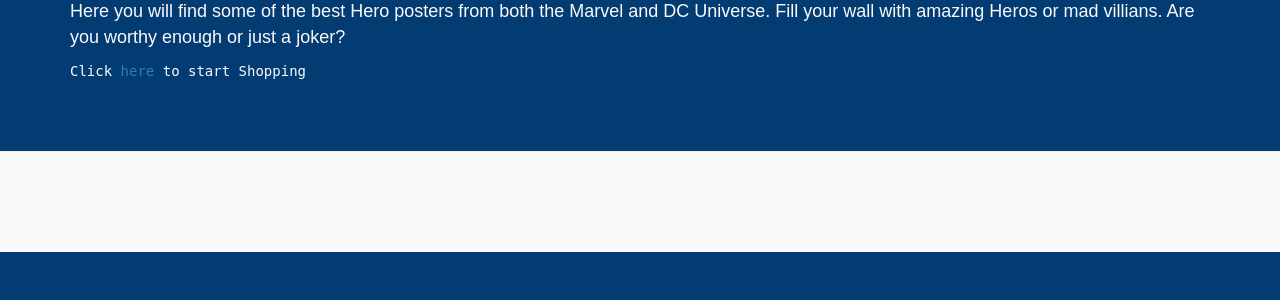
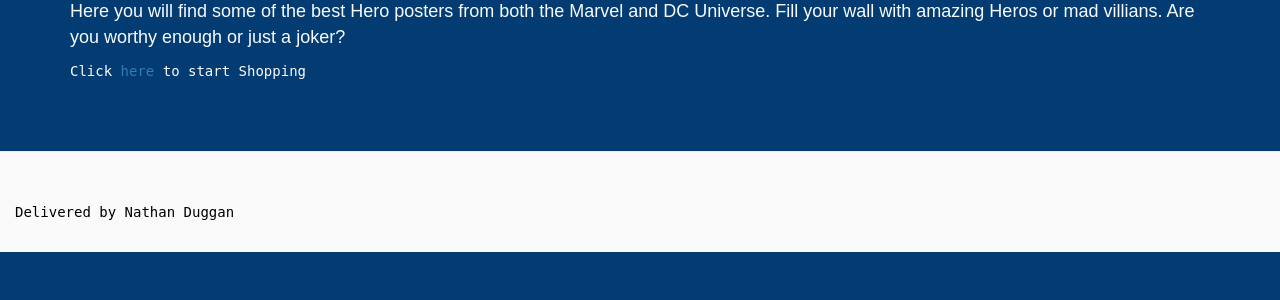
Before and after one commit to Nathanduggan/posters, a Django app: page /accounts/index/ in a window 1280 px wide. Shown: the part 203-503 px from the top of the page. Run offline with Django 3.2, Linux system fonts and the light colour scheme; some libraries are stand-ins or nearby versions.

Commit message:
Updated Procfile

```diff
--- a/posters/settings.py
+++ b/posters/settings.py
@@ -28,7 +28,7 @@ SECRET_KEY = os.environ.get('SECRET_KEY')
 # SECURITY WARNING: don't run with debug turned on in production!
 DEBUG = True
 
-ALLOWED_HOSTS = ['0a87fe7fa9aa43f2a750b77f1357eb1e.vfs.cloud9.us-east-1.amazonaws.com', 'localhost', 'posters-solution-code.herokuapp.com', 'posters-app.herokuapp.com',]
+ALLOWED_HOSTS = ['0a87fe7fa9aa43f2a750b77f1357eb1e.vfs.cloud9.us-east-1.amazonaws.com', 'localhost', 'posters-solution-code.herokuapp.com', 'posters-app.herokuapp.com', 'https://posters-app.herokuapp.com/admin/login/']
 
 
 AUTHENTICATION_BACKENDS = [ 'django.contrib.auth.backends.ModelBackend', 'accounts.backends.CaseInsensitiveAuth']
--- a/static/css/custom.css
+++ b/static/css/custom.css
@@ -175,3 +175,7 @@ button {
   p {
       color: #fafafa;
   }
+
+  .footer {
+      color: #000;
+  }
--- a/templates/base.html
+++ b/templates/base.html
@@ -98,7 +98,7 @@
                 </div>
             </div>
         <div class="container-fluid">
-            <p>Delivered by Nathan Duggan</p>
+            <p class="footer">Delivered by Nathan Duggan</p>
         </div>
     </footer>
     <div id="fb-root"></div>
```
